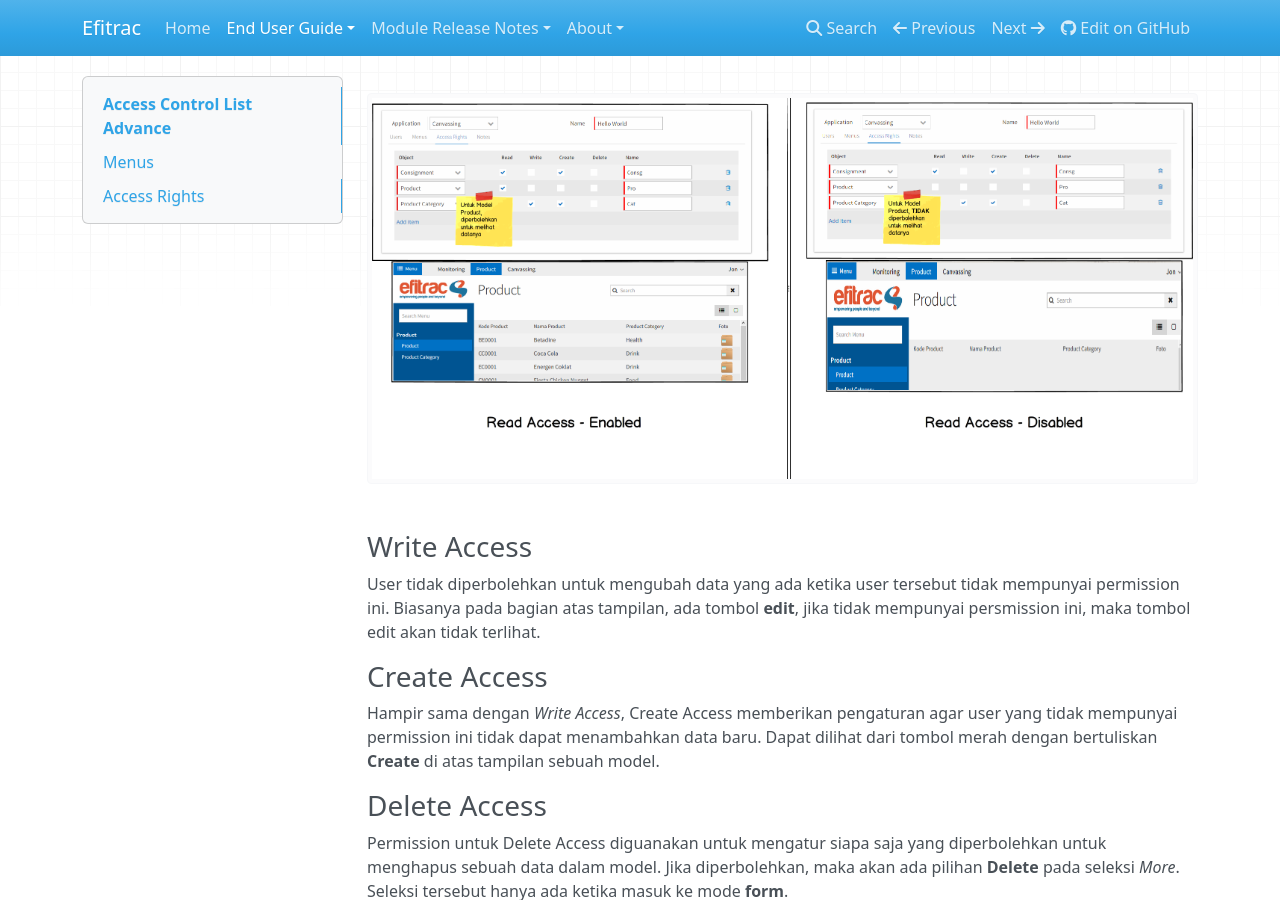
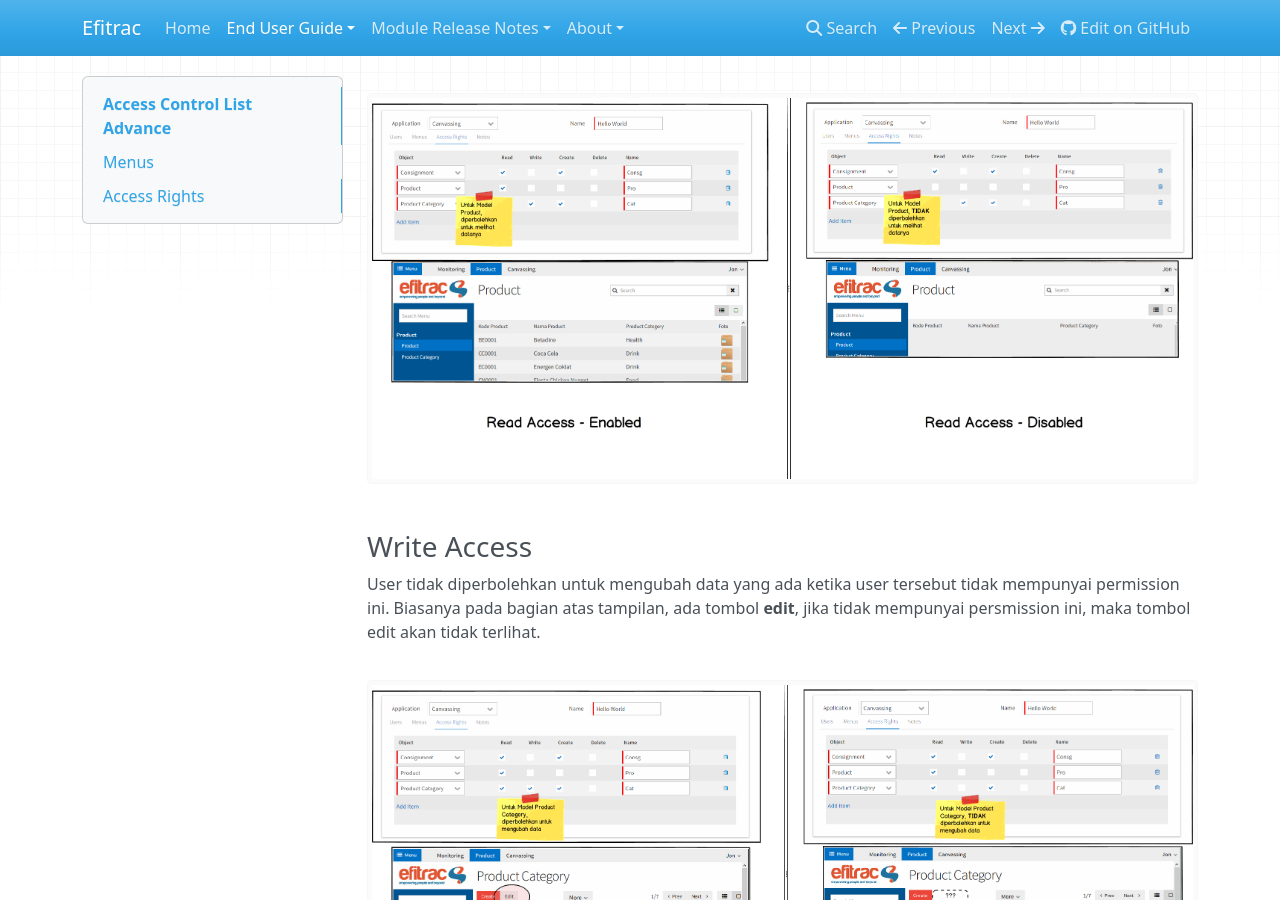
Before and after one commit to ianyulianto/efitrac-wiki, an MkDocs documentation site: the page built from docs/enduser/acl/access-control-list-adv.md, in a window 1280 px wide and 900 px high, scrolled down 1066 px. Built offline with MkDocs 1.6.1, drawn with Linux system fonts in a browser that asks for light colours; nearby versions of some CDN libraries; old or Windows-style settings are respelled for this version of MkDocs.

```diff
--- a/docs/enduser/acl/access-control-list-adv.md
+++ b/docs/enduser/acl/access-control-list-adv.md
@@ -34,11 +34,15 @@ mempunyai permission ini. Biasanya pada bagian atas tampilan, ada tombol
 **edit**, jika tidak mempunyai persmission ini, maka tombol edit akan tidak
 terlihat.
 
+![Groups - Write Access](img/write-access.png)
+
 ### Create Access
 Hampir sama dengan *Write Access*, Create Access memberikan pengaturan agar
 user yang tidak mempunyai permission ini tidak dapat menambahkan data baru.
 Dapat dilihat dari tombol merah dengan bertuliskan **Create** di atas tampilan
 sebuah model.
+
+![Groups - Create Access](img/create-access.png)
 
 ### Delete Access
 Permission untuk Delete Access diguanakan untuk mengatur siapa saja yang
```
Also changed, not shown: docs/enduser/acl/img/create-access.png (added), docs/enduser/acl/img/read-access.png, docs/enduser/acl/img/write-access.png (added).
